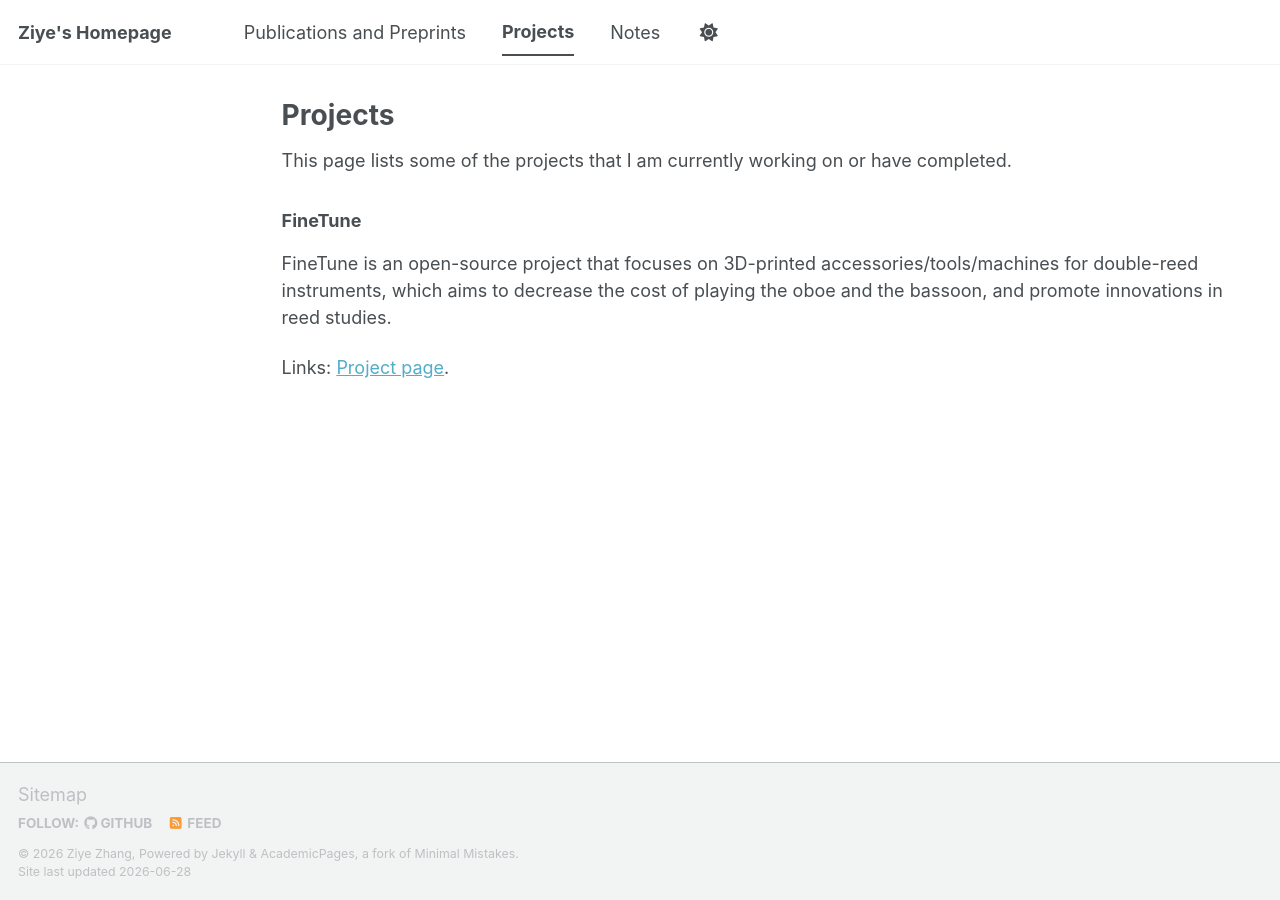
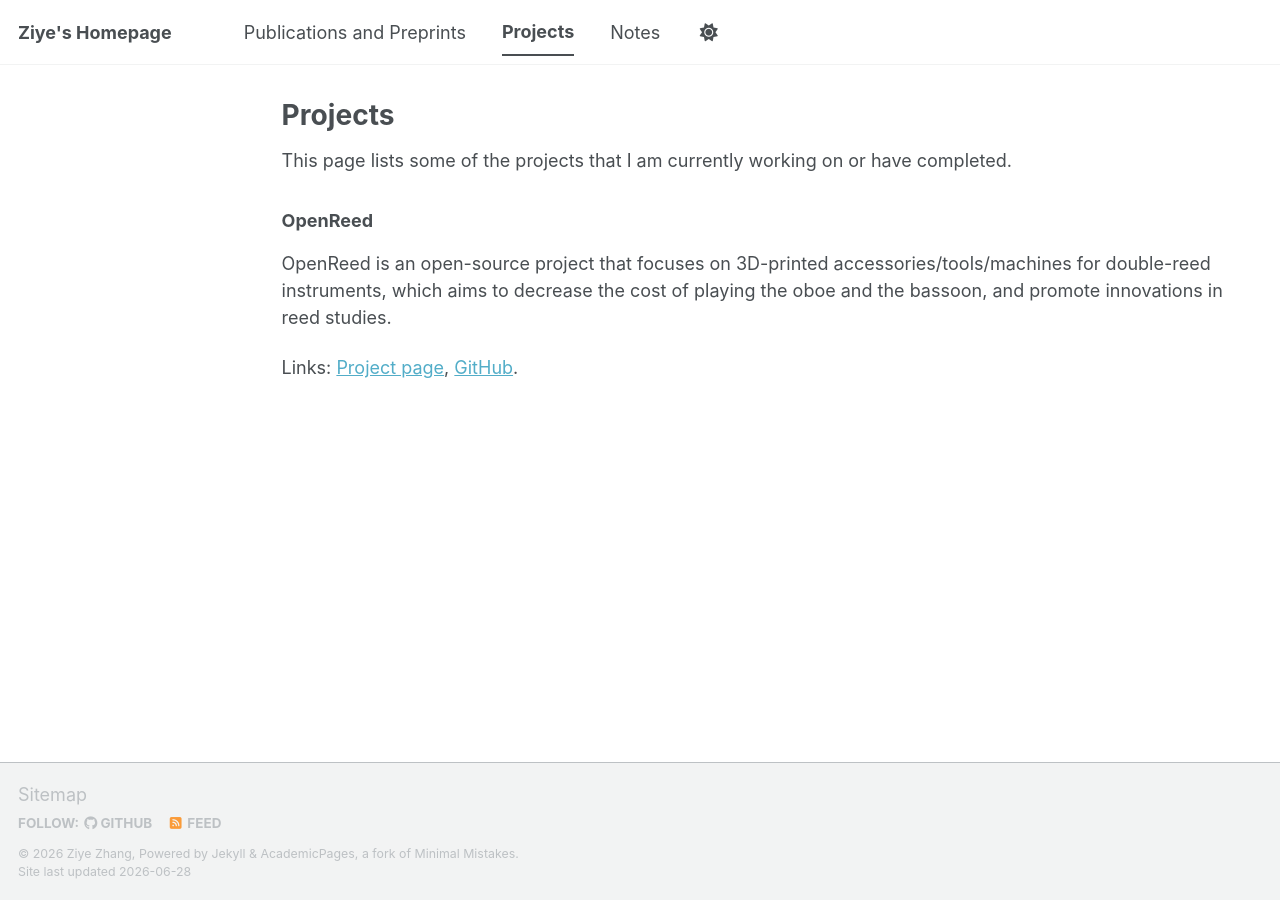
Before and after one commit to ziye5731/ziye5731.github.io, a Jekyll site: the page built from _pages/projects.md, in a window 1280 px wide. Built offline with Jekyll 4.4.1, drawn with Linux system fonts in a browser that asks for light colours; a script bundle is joined from its source files by our own code; library files that are not in the unit come from our copies.

Commit message:
Update projects.

```diff
--- a/_pages/projects.md
+++ b/_pages/projects.md
@@ -7,7 +7,7 @@ author_profile: false
 
 This page lists some of the projects that I am currently working on or have completed.
 
-### FineTune
-FineTune is an open-source project that focuses on 3D-printed accessories/tools/machines for double-reed instruments, which aims to decrease the cost of playing the oboe and the bassoon, and promote innovations in reed studies.
+### OpenReed
+OpenReed is an open-source project that focuses on 3D-printed accessories/tools/machines for double-reed instruments, which aims to decrease the cost of playing the oboe and the bassoon, and promote innovations in reed studies.
 
-Links: [Project page](https://github.com/finetune-double-reeds).
+Links: [Project page](https://openreed.github.io), [GitHub](https://github.com/openreed).
```
